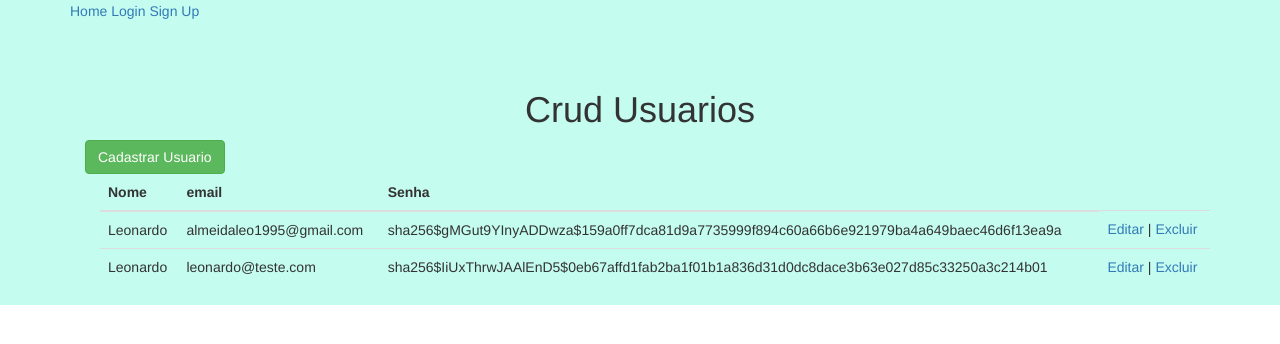
After one commit to almeidaleo1995/PageLogin, a Flask app: page /usuarios/view in a window 1280 px wide. The commit adds this page. Shown: the top 344 px of the page. Run offline with Flask 2, Linux system fonts and the light colour scheme; data comes from the database, SQL or seed files in the repository; both versions use the stored data as it was after the commit; some libraries are stand-ins or nearby versions.

Commit message:
criado pagina usuario

```diff
--- a/auth/__init__.py
+++ b/auth/__init__.py
@@ -31,4 +31,6 @@ def create_app():
     app.register_blueprint(bp_clientes)
     from mod_produtos.produtos import bp_produtos
     app.register_blueprint(bp_produtos)
+    from mod_usuarios.usuarios import bp_usuarios
+    app.register_blueprint(bp_usuarios)
     return app
--- /dev/null
+++ b/auth/mod_usuarios/templates/formUsuario.html
@@ -0,0 +1,43 @@
+{% extends "modelo.html" %}
+
+{% block title %}Usuarios{% endblock %}
+
+{% block content %}
+
+
+<h1 style="text-align: center;">Crud Usuarios</h1>
+<div class="container">
+    <div>
+        <a href="{{ url_for('usuarios.addUsuario') }}" style="text-align: center;">
+            <input type="button" value="Cadastrar Usuario" class="btn btn-success">
+        </a>
+        <div class="col-xs-12">
+            <table class="table">
+                <thead>
+                <tr>
+                    <th>Nome</th>
+                    <th>email</th>
+                    <th>Senha</th>
+
+                </tr>
+                </thead>
+                <tbody>
+                {% for e in user %}
+                <tr>
+                    <td>{{e.name}}</td>
+                    <td>{{e.email}}</td>
+                    <td>{{e.password}}</td>
+
+                    <td>
+                        <a href="{{ url_for('usuarios.edit', id = e.id) }}">Editar</a> |
+                        <a href="{{ url_for('usuarios.delete', id = e.id) }}">Excluir</a>
+                    </td>
+                </tr>
+                {% endfor %}
+                </tbody>
+            </table>
+        </div>
+    </div>
+</div>
+
+{% endblock %}
--- /dev/null
+++ b/auth/mod_usuarios/usuarios.py
@@ -0,0 +1,48 @@
+from flask import Blueprint, render_template, request, redirect, url_for
+from werkzeug.security import generate_password_hash, check_password_hash
+from models import User
+from __init__ import db
+
+
+
+bp_usuarios = Blueprint('usuarios', __name__, url_prefix='/usuarios', template_folder='templates')
+
+
+@bp_usuarios.route("/view")
+def formUsuario():
+    user = User.query.all()
+    return render_template("formUsuario.html",user=user)
+
+
+@bp_usuarios.route('/', methods = ['GET', 'POST'])
+def addUsuario():
+    if request.method == 'POST':
+        email = request.form.get('email')
+        name = request.form.get('name')
+        password = request.form.get('password')
+        new_user = User(email=email, name=name, password=generate_password_hash(password, method='sha256'))
+        db.session.add(new_user)
+        db.session.commit()
+        return redirect(url_for('usuarios.formUsuario'))
+    return render_template('addUsuario.html')
+
+
+@bp_usuarios.route('/edit/<int:id>', methods=['GET', 'POST'])
+def edit(id):
+    user = User.query.get(id)
+    if request.method == 'POST':
+        user.email = request.form['email']
+        senha = request.form['password']
+        user.password = generate_password_hash(senha, method='sha256')
+        user.name = request.form['name']
+        db.session.commit()
+        return redirect(url_for('usuarios.formUsuario'))
+    return render_template('editUsuarios.html', user=user)
+
+
+@bp_usuarios.route('/delete/<int:id>')
+def delete(id):
+    user = User.query.get(id)
+    db.session.delete(user)
+    db.session.commit()
+    return redirect(url_for('usuarios.formUsuario'))
--- a/auth/templates/profile.html
+++ b/auth/templates/profile.html
@@ -23,5 +23,11 @@
             src="https://cdn-icons-png.flaticon.com/512/2011/2011008.png"  height="200" width="200"/></button></form>
 </div>
 
+<div style="display: table-cell; ">
+    <form method="get" action="{{ url_for('usuarios.formUsuario') }}" > <button id="close" class="closing"
+        onClick="javascript:close_clip()"><img
+            src="https://png.pngtree.com/element_our/png_detail/20181114/administration-flat-icon-png_238394.jpg"  height="200" width="200"/></button></form>
+</div>
+
 
 {% endblock %}
```
Also changed, not shown: auth/mod_usuarios/templates/addUsuario.html (added, +29 -0 lines), auth/mod_usuarios/templates/editUsuarios.html (added, +31 -0 lines), auth/db.sqlite.
